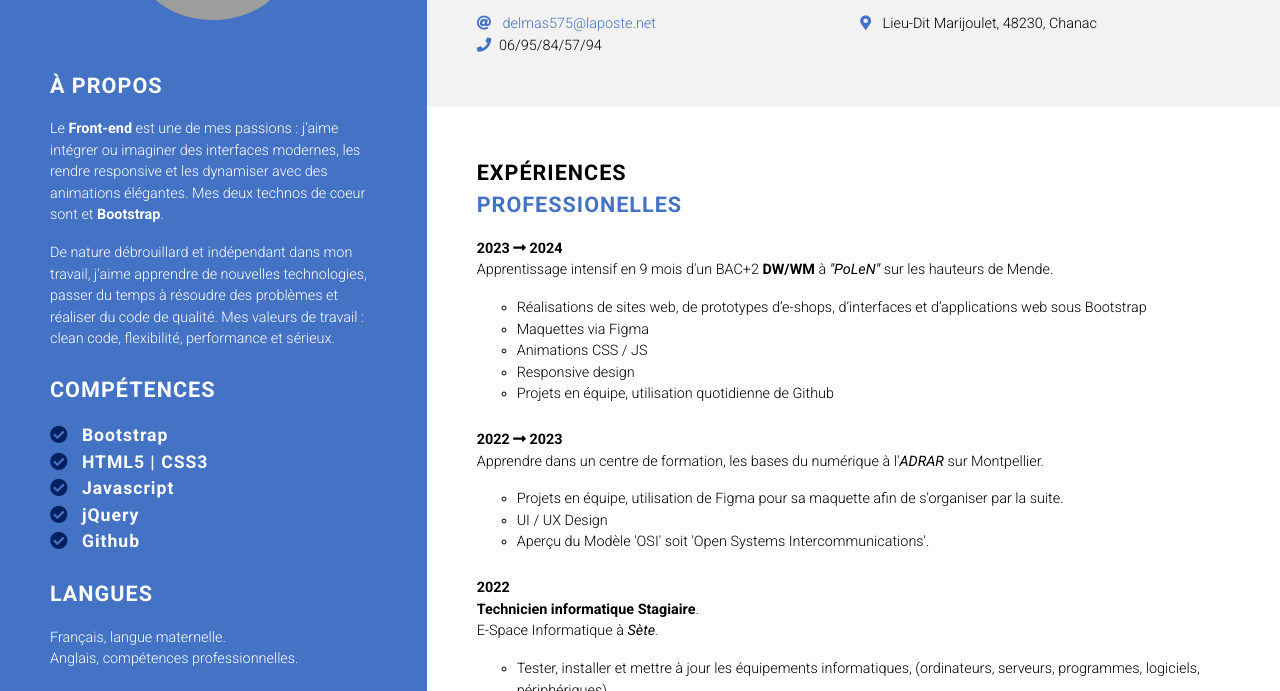
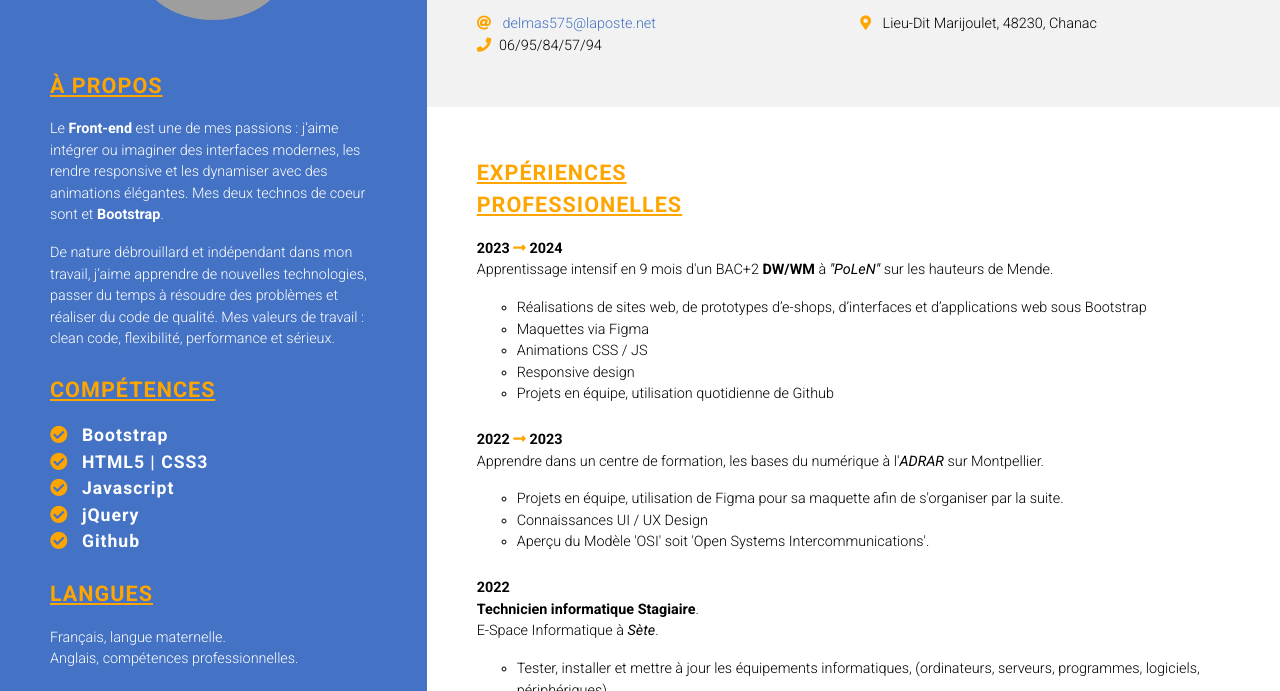
Before and after one commit to noedelmas/CV, a plain HTML site: page index.html in a window 1280 px wide. Shown: the part 143-834 px from the top of the page. Drawn offline with Linux system fonts and the light colour scheme; grey boxes are pictures that could not be loaded.

Commit message:
ça avance fort
16h41 11/01/2024

```diff
--- a/css/style.css
+++ b/css/style.css
@@ -34,14 +34,20 @@
     margin: 0 0 1rem;
     letter-spacing: 1px;
     text-transform: uppercase;
+    text-decoration: underline;
+    color: orange;
   }
 
+.fas{
+    color: orange;
+}
+
   .text-blue{
-    color: #4472C4;
+    color: orange;
   }
 
   .text-darkblue{
-    color: #002060;
+    color: orange;
   }
 
   .text-uppercase{
--- a/index.html
+++ b/index.html
@@ -16,9 +16,6 @@
             <div class="left-column">
               <img class="portait" src="https://www.codeur.com/tuto/wp-content/uploads/2022/01/MG_0110-4-293x300.jpg" />
               <div class="section">
-                <!-- <p>
-                  <i class="icon fab fa-linkedin text-darkblue"></i> noé-delmas
-                </p> -->
               </div>
               <div class="section">
                 <h2>À PROPOS</h2>
@@ -79,7 +76,7 @@
                 <h1>Noé <span class="text-blue text-uppercase">DELMAS</span></h1>
                 <p>Développeur FullStack en devenir</p>
                 <ul class="infos">
-                  <li><i class="icon fas fa-at text-blue"></i> <a href="mailto:contact@pgomba.com">delmas575@laposte.net</a></li>
+                  <li><i class="icon fas fa-at text-blue"></i> <a href="mailto:delmas575@laposte.net">delmas575@laposte.net</a></li>
                   <li><i class="icon fas fa-phone text-blue"></i>06/95/84/57/94</li>
                   <li><i class="icon fas fa-map-marker-alt text-blue"></i> Lieu-Dit Marijoulet, 48230, Chanac</li>
                 </ul>
@@ -108,7 +105,7 @@
                         </p>
                       <ul class="experience-list">
                         <li>Projets en équipe, utilisation de Figma pour sa maquette afin de s'organiser par la suite.</li>
-                        <li>UI / UX Design</li>
+                        <li>Connaissances UI / UX Design</li>
                         <li>Aperçu du Modèle 'OSI' soit 'Open Systems Intercommunications'.</li>
                       </ul>
                   </div>
@@ -140,7 +137,7 @@
                   <p>
                     <strong>2022 <i class="fas fa-long-arrow-alt-right"></i> 2023</strong>
                     <br>
-                    <li>Apprendre en 6 mois les bases du numérique et de l'informatique afin de pouvoir aller + loin.</li>
+                    <li>Apprendre en 6 mois les bases du numérique et de l'informatique.</li>
                   </p>
                 </div>
                 <p>
```
Lines whose indentation alone changed are shown as unchanged.
